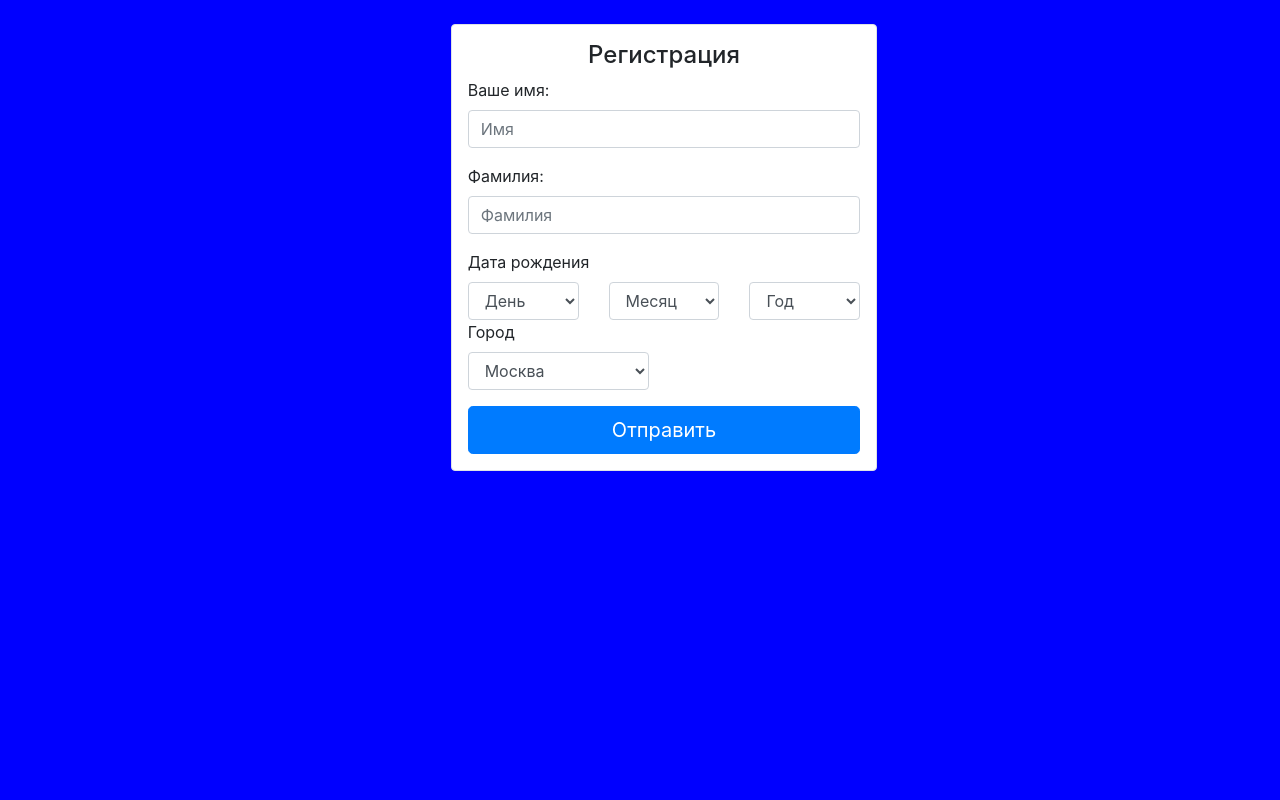
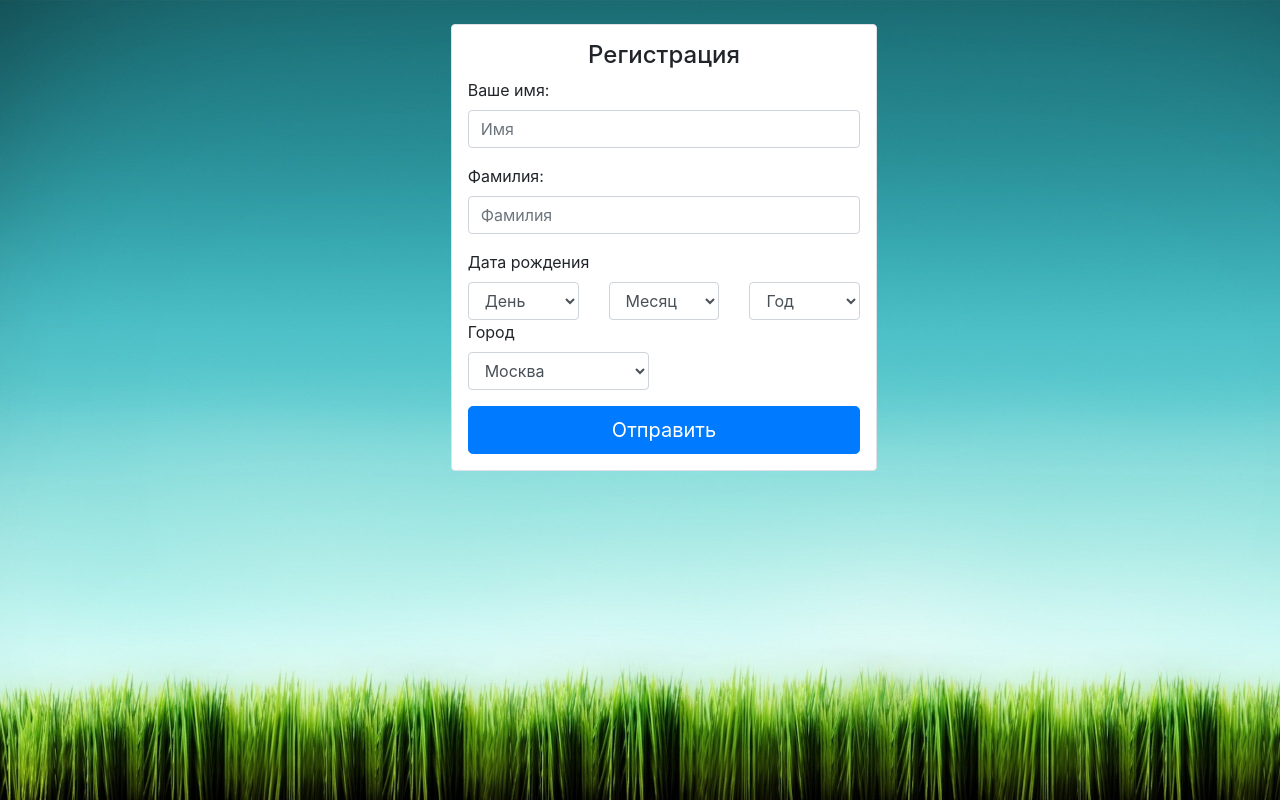
Before and after one commit to Soldatkina-Alina/StudyHtmlCssJavaScript, a plain HTML site: page index.html in a window 1280 px wide. Drawn offline with nearby package versions, Linux system fonts and the light colour scheme.

Commit message:
Добавлен фон на сайт

```diff
--- a/css/style.css
+++ b/css/style.css
@@ -1,5 +1,5 @@
 body {
-    background-color:blue;
+    background-image: url(../images/trava.jpg);
     background-size: cover;
     height: 100%;
 }
```
Also changed, not shown: images/trava.jpg (added), 2 other files.
